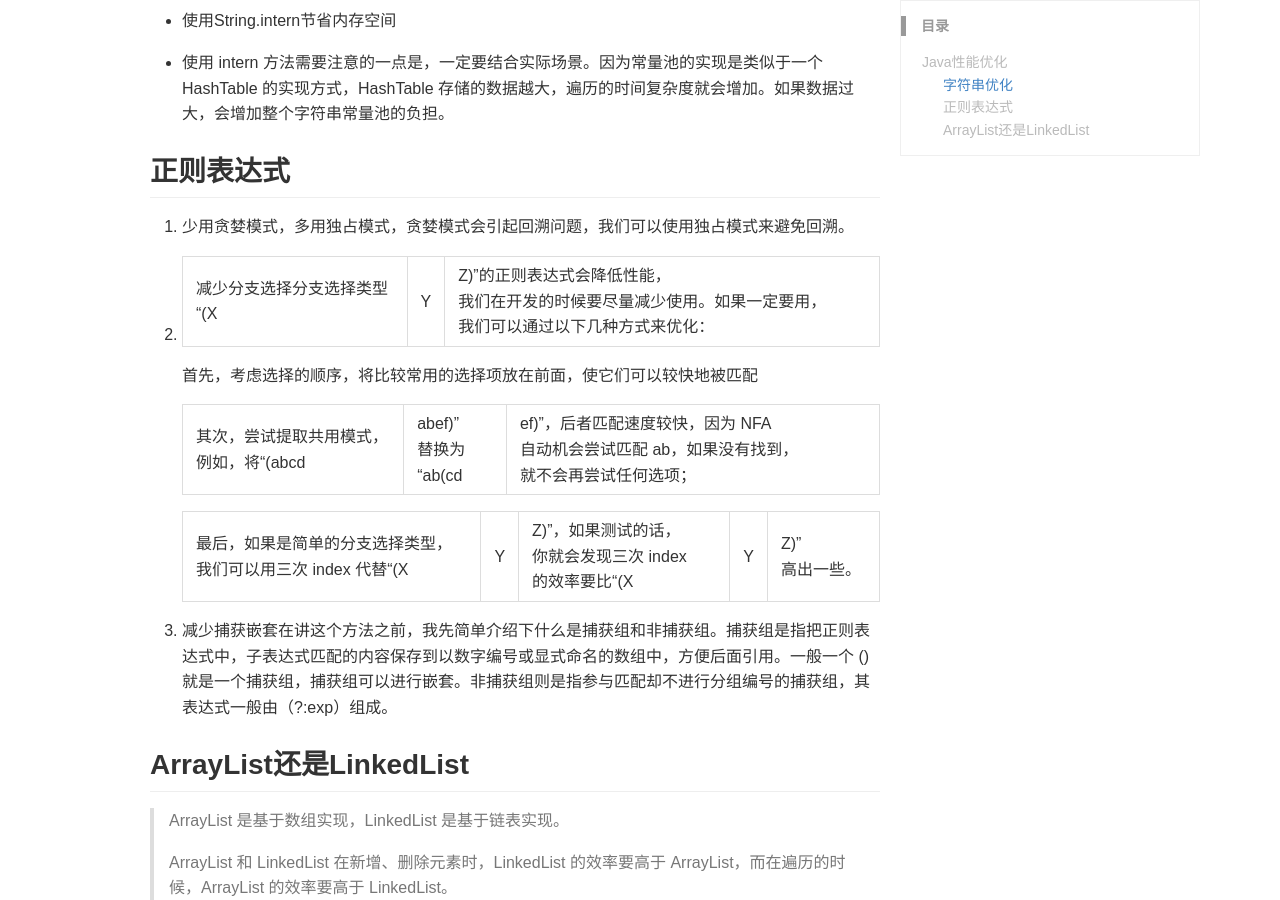
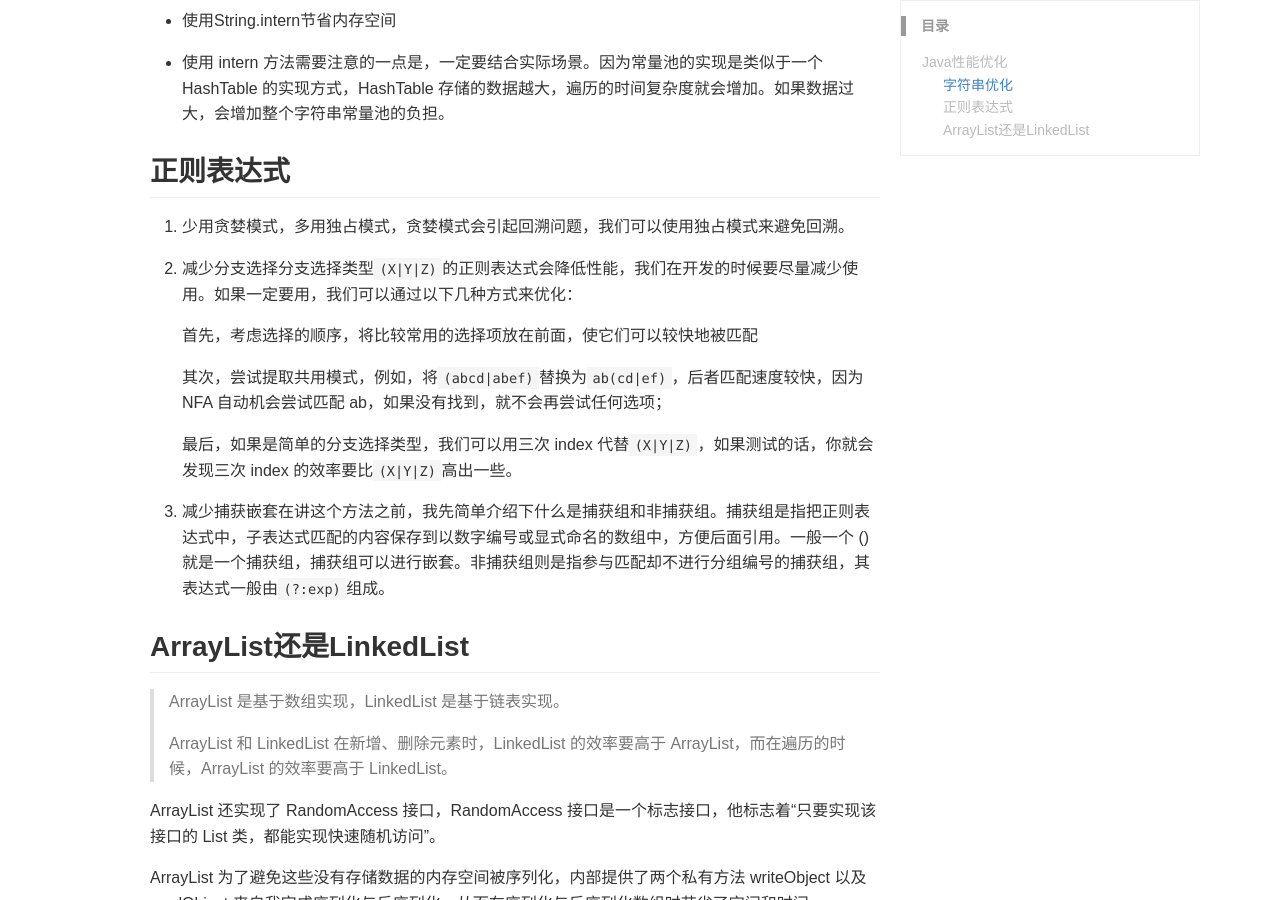
Before and after one commit to Sparkxyf/sparkxyf.github.io, a Jekyll site: the page built from _posts/2022-05-13-Java性能优化.md, in a window 1280 px wide and 900 px high, scrolled down 770 px. Built offline with Jekyll 4.4.1, drawn with Linux system fonts in a browser that asks for light colours; a style sheet for code colours, icons or effects is not loaded; some of the changed text lies outside the part shown.

Commit message:
解决渲染问题

```diff
--- a/_posts/2022-05-13-Java性能优化.md
+++ b/_posts/2022-05-13-Java性能优化.md
@@ -25,15 +25,15 @@ keywords: java, 性能优化
 
 1. 少用贪婪模式，多用独占模式，贪婪模式会引起回溯问题，我们可以使用独占模式来避免回溯。
 
-2. 减少分支选择分支选择类型“(X|Y|Z)”的正则表达式会降低性能，我们在开发的时候要尽量减少使用。如果一定要用，我们可以通过以下几种方式来优化：
+2. 减少分支选择分支选择类型`(X|Y|Z)`的正则表达式会降低性能，我们在开发的时候要尽量减少使用。如果一定要用，我们可以通过以下几种方式来优化：
 
    首先，考虑选择的顺序，将比较常用的选择项放在前面，使它们可以较快地被匹配
 
-   其次，尝试提取共用模式，例如，将“(abcd|abef)”替换为“ab(cd|ef)”，后者匹配速度较快，因为 NFA 自动机会尝试匹配 ab，如果没有找到，就不会再尝试任何选项；
+   其次，尝试提取共用模式，例如，将`(abcd|abef)`替换为`ab(cd|ef)`，后者匹配速度较快，因为 NFA 自动机会尝试匹配 ab，如果没有找到，就不会再尝试任何选项；
 
-   最后，如果是简单的分支选择类型，我们可以用三次 index 代替“(X|Y|Z)”，如果测试的话，你就会发现三次 index 的效率要比“(X|Y|Z)”高出一些。
+   最后，如果是简单的分支选择类型，我们可以用三次 index 代替`(X|Y|Z)`，如果测试的话，你就会发现三次 index 的效率要比`(X|Y|Z)`高出一些。
 
-3. 减少捕获嵌套在讲这个方法之前，我先简单介绍下什么是捕获组和非捕获组。捕获组是指把正则表达式中，子表达式匹配的内容保存到以数字编号或显式命名的数组中，方便后面引用。一般一个 () 就是一个捕获组，捕获组可以进行嵌套。非捕获组则是指参与匹配却不进行分组编号的捕获组，其表达式一般由（?:exp）组成。
+3. 减少捕获嵌套在讲这个方法之前，我先简单介绍下什么是捕获组和非捕获组。捕获组是指把正则表达式中，子表达式匹配的内容保存到以数字编号或显式命名的数组中，方便后面引用。一般一个 () 就是一个捕获组，捕获组可以进行嵌套。非捕获组则是指参与匹配却不进行分组编号的捕获组，其表达式一般由`(?:exp)`组成。
 
 ## ArrayList还是LinkedList
 
```
